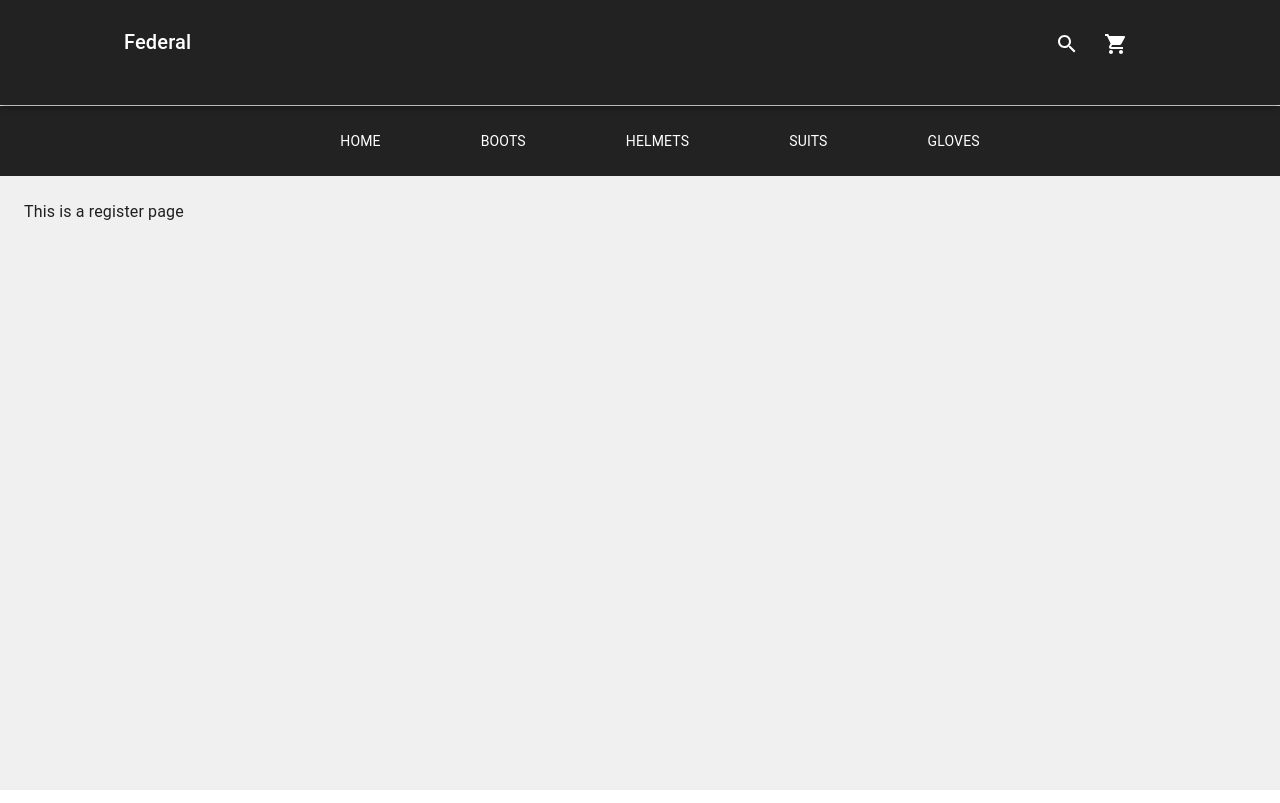
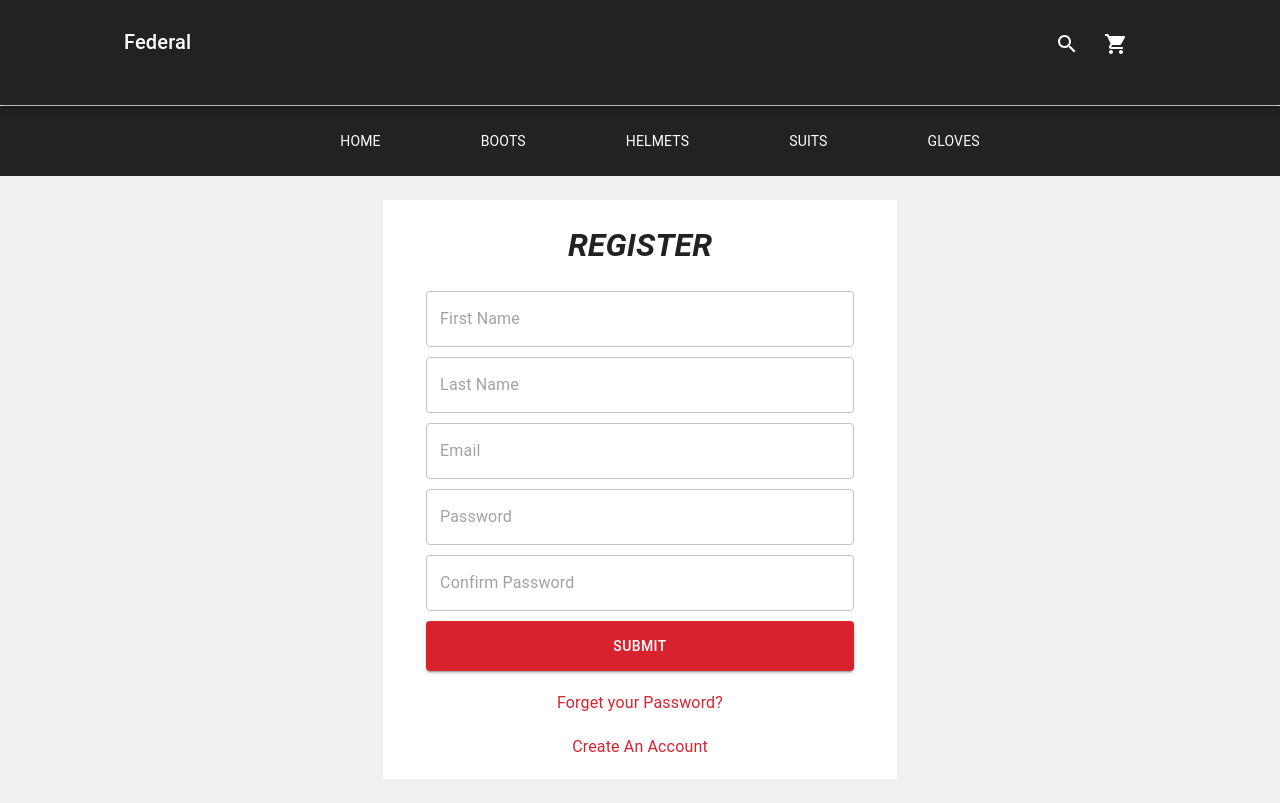
Before and after one commit to Abdullah-Ahmed1/FEDERAL, a React (Vite) app in the folder frontend/: page /register in a window 1280 px wide. Built offline with nearby package versions, Linux system fonts and the light colour scheme.

Commit message:
register page added

```diff
--- a/frontend/src/pages/Register.tsx
+++ b/frontend/src/pages/Register.tsx
@@ -1,8 +1,42 @@
+import Grid2 from '@mui/material/Unstable_Grid2'
+import TextField from '@mui/material/TextField';
+import Button from '@mui/material/Button';
+import Typography from '@mui/material/Typography';
 const Register = ()=>{
-    return(
-        <div>
-            This is a register page
-        </div>
+    return (
+        <Grid2 container justifyContent={'center'} >
+           <Grid2 container   flexDirection={'column'} alignItems={'center'} lg ={5} sx  = {{backgroundColor:'white'}}>
+                <Grid2>
+                    <h1 style={{fontStyle:"italic"}}>REGISTER</h1>
+                </Grid2>
+                <Grid2 lg = {10} sx = {{marginBottom:"10px"}}>
+                <TextField id="outlined-basic" fullWidth variant="outlined" placeholder='First Name'/>
+                </Grid2>
+                <Grid2 lg = {10} sx = {{marginBottom:"10px"}}>
+                <TextField id="outlined-basic" fullWidth variant="outlined" placeholder='Last Name'/>
+                </Grid2>
+                <Grid2 lg = {10} sx = {{marginBottom:"10px"}}>
+                <TextField id="outlined-basic" fullWidth variant="outlined" placeholder='Email'/>
+                </Grid2>
+                <Grid2 lg = {10} sx = {{marginBottom:"10px"}}>
+                <TextField id="outlined-basic" fullWidth  variant="outlined" placeholder='Password' />
+                </Grid2>
+                <Grid2 lg = {10} sx = {{marginBottom:"10px"}}>
+                <TextField id="outlined-basic" fullWidth  variant="outlined" placeholder='Confirm Password' />
+                </Grid2>
+                <Grid2 lg = {10} >
+                <Button fullWidth sx = {{height:"50px",backgroundColor:"#D8232F"}} variant="contained" color="success" >
+                    Submit
+                </Button>
+                </Grid2>
+                <Grid2 sx = {{padding:"20px 0px 0px 0px"}}>
+                    <Typography sx = {{color:"#D8232F"}} >Forget your Password?</Typography>
+                </Grid2>
+                <Grid2 sx = {{padding:"20px 0px 20px 0px"}}>
+                    <Typography sx = {{color:"#D8232F"}} >Create An Account</Typography>
+                </Grid2>
+           </Grid2>
+        </Grid2>
     )
 }
 export default Register
```
